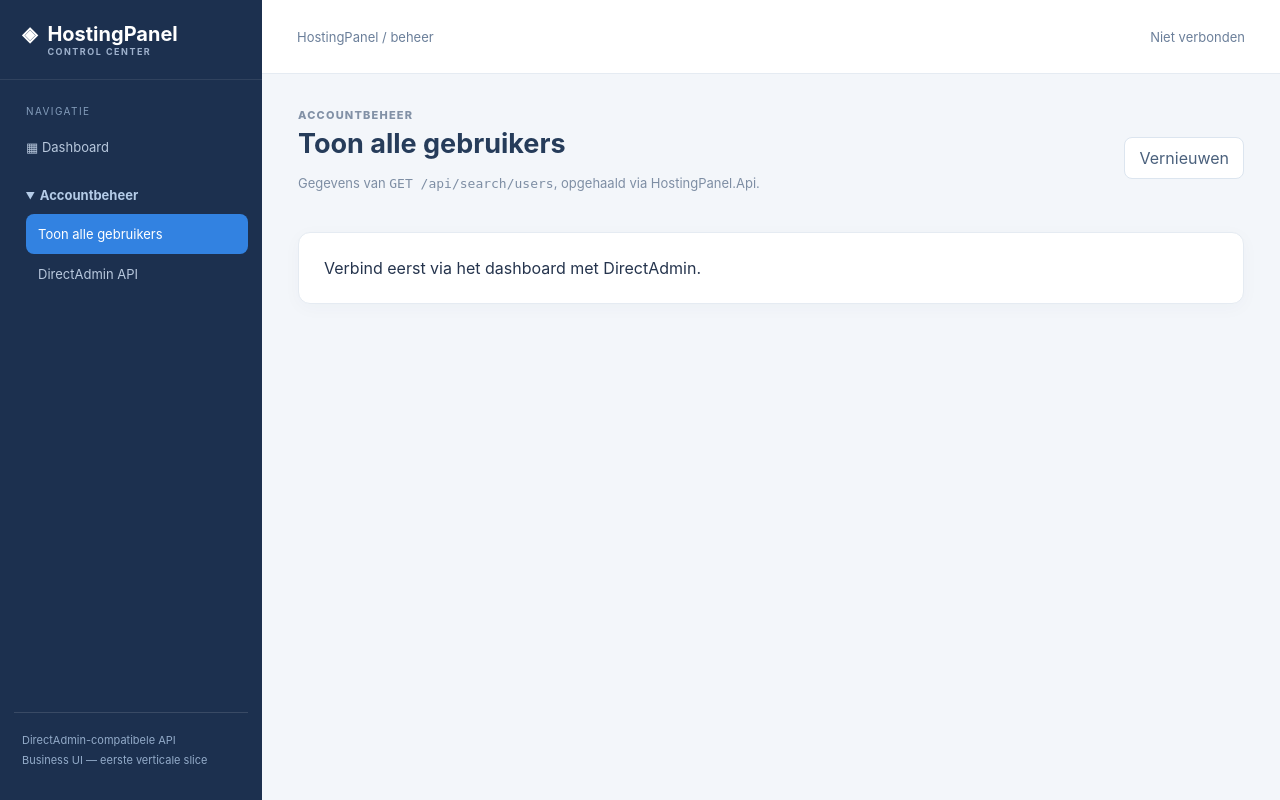
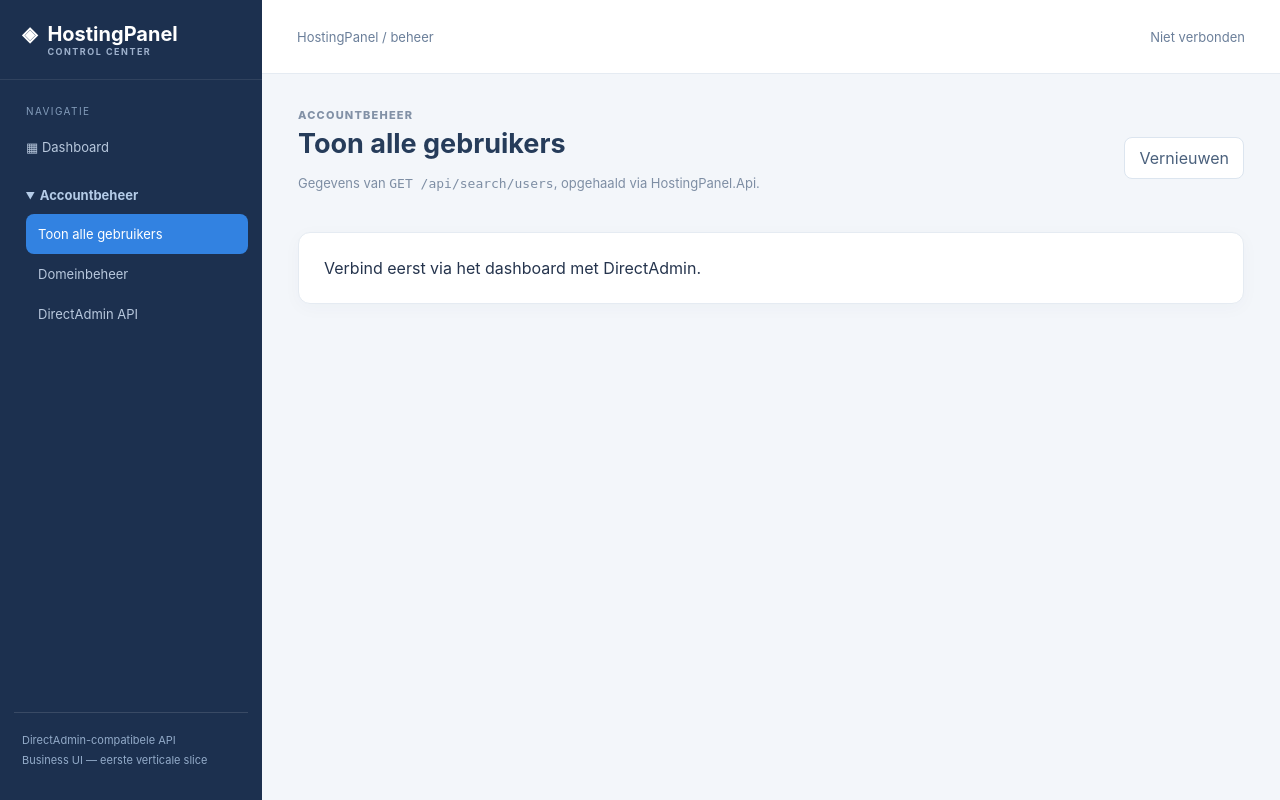
Before and after one commit to aslomp/hostingPanel, an ASP.NET Core app: page /users in a window 1280 px wide. Run offline with ASP.NET Core 8, Linux system fonts and the light colour scheme.

Commit message:
Integrate domains navigation, user links and UI styling

```diff
--- a/src/HostingPanel.Web/Components/Layout/MainLayout.razor
+++ b/src/HostingPanel.Web/Components/Layout/MainLayout.razor
@@ -9,6 +9,7 @@
     <details open>
       <summary>Accountbeheer</summary>
       <NavLink href="/users">Toon alle gebruikers</NavLink>
+      <NavLink href="/domains">Domeinbeheer</NavLink>
       <NavLink href="/api-browser">DirectAdmin API</NavLink>
     </details>
     <p class="nav-note">DirectAdmin-compatibele API<br />Business UI — eerste verticale slice</p>
```
